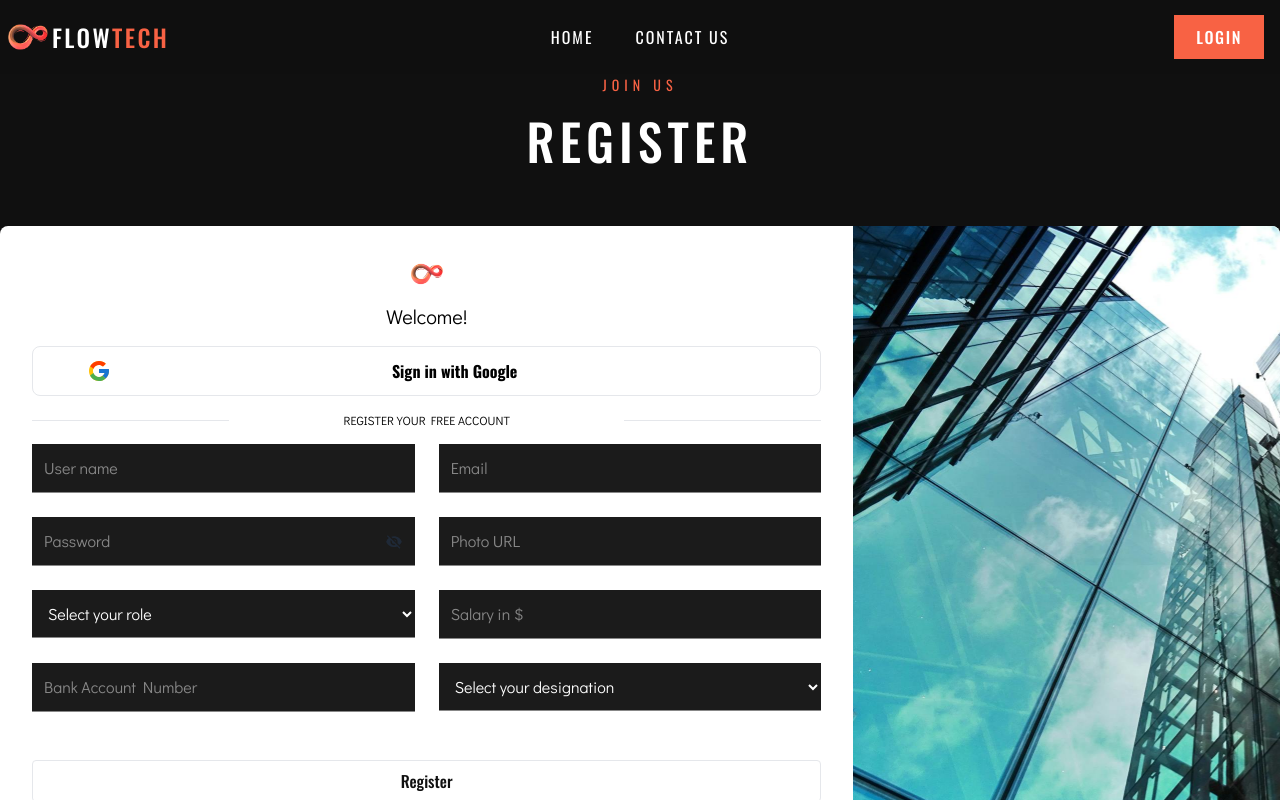
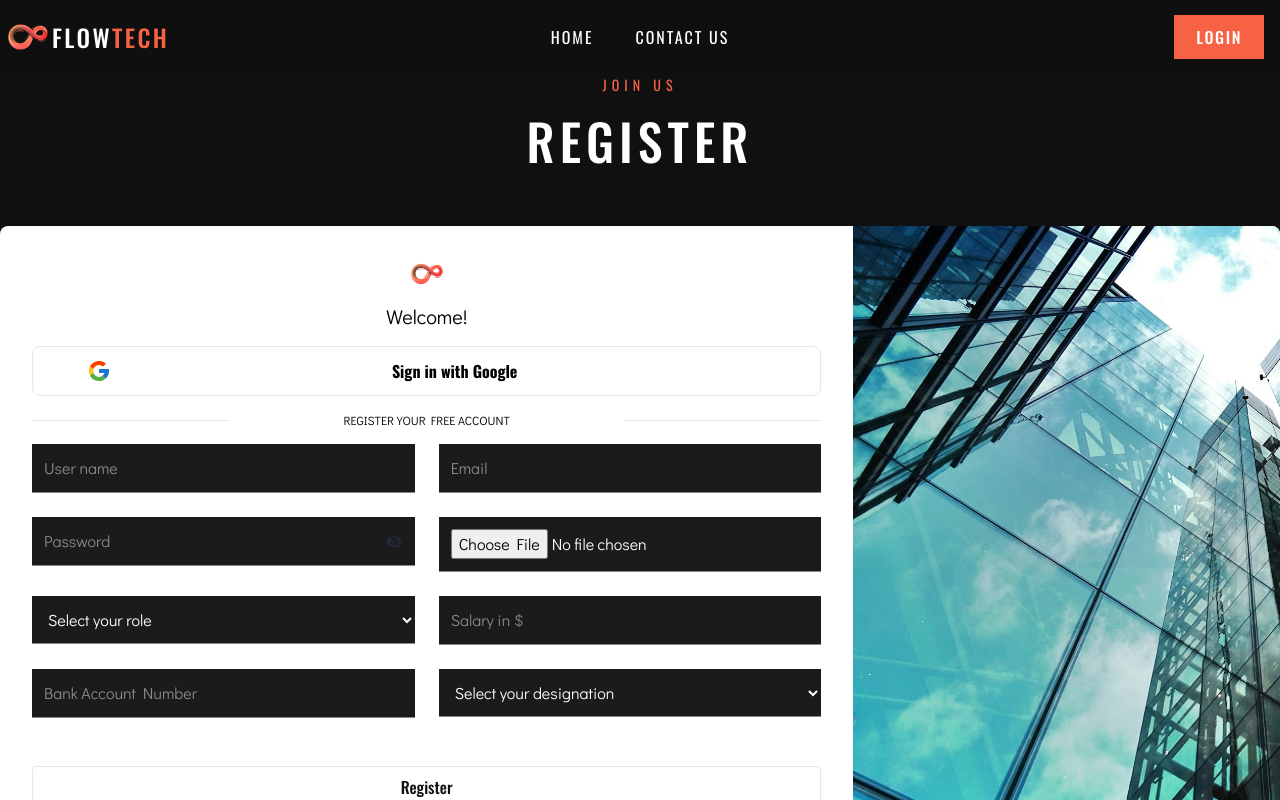
Before and after one commit to NoorTushar/flowTech-client, a React (Vite) app: page /register in a window 1280 px wide. Shown: the top 800 px of the page. Built offline with nearby package versions, Linux system fonts and the light colour scheme; no server answers.

Commit message:
imgbb image upload on register page

```diff
--- a/src/Pages/Register/Register.jsx
+++ b/src/Pages/Register/Register.jsx
@@ -13,6 +13,9 @@ import Title from "../../Components/Shared/Title/Title";
 import toast from "react-hot-toast";
 import { FcGoogle } from "react-icons/fc";
 import useAxiosPublic from "../../Hooks/useAxiosPublic";
+
+const image_hosting_key = import.meta.env.VITE_IMGBB_API_KEY;
+const image_hosting_api = `https://api.imgbb.com/1/upload?key=${image_hosting_key}`;
 
 const Register = () => {
    const axiosPublic = useAxiosPublic();
@@ -37,15 +40,25 @@ const Register = () => {
 
    // React-Hook-Form: (2b)
    const onSubmit = async (data) => {
-      console.log(data);
+      const imageFile = { image: data.image[0] };
 
+      const res = await axiosPublic.post(image_hosting_api, imageFile, {
+         headers: {
+            "content-type": "multipart/form-data",
+         },
+      });
+
+      if (res.data.success) {
          const userData = {
             ...data,
             verified: false,
             // convert salary to integer before sending to backend
             salary: parseInt(data.salary),
             bankAC: parseInt(data.bankAC),
+            image: res.data.data.display_url,
          };
+
+         console.log(userData);
          //   Show confirmation dialog
          const confirmationResult = await Swal.fire({
             title: "Confirm?",
@@ -62,7 +75,7 @@ const Register = () => {
             // create user imported from AuthContext
             try {
                await createUser(data.email, data.password);
-            await updateUser(data.userName, data.photoURL);
+               await updateUser(data.userName, res.data.data.display_url);
 
                const result = await axiosPublic.post("/people", userData);
                console.log(result.data);
@@ -97,6 +110,7 @@ const Register = () => {
                });
             }
          }
+      }
    };
 
    // login with google using firebase
@@ -107,7 +121,7 @@ const Register = () => {
 
          const userInfo = {
             email: result.user.email,
-            photoURL: result.user.photoURL,
+            image: result.user.image,
             userName: result.user.displayName,
             role: "employee",
             salary: 3000,
@@ -295,23 +309,23 @@ const Register = () => {
                      )}
                   </div>
 
-                  {/* photoURL field */}
+                  {/* image field */}
                   <div className="">
                      <input
                         // React-Hook-Form: (6)
-                        {...register("photoURL", {
+                        {...register("image", {
                            required: {
                               value: true,
-                              message: "Must provide a photoURL.",
+                              message: "Must provide an image.",
                            },
                         })}
                         className="w-full p-3 border-b border-ourAsh bg-ourLighterBlack outline-none duration-300 font-didact focus:border-ourPrimary placeholder:text-ourAsh text-white"
-                        type="text"
-                        placeholder="Photo URL"
+                        type="file"
+                        placeholder="Image"
                      />
-                     {errors?.photoURL && (
+                     {errors?.image && (
                         <span className="text-red-500 block mt-1 mb-2 font-didact">
-                           {errors.photoURL.message}
+                           {errors.image.message}
                         </span>
                      )}
                   </div>
```
Lines whose indentation alone changed are shown as unchanged.
